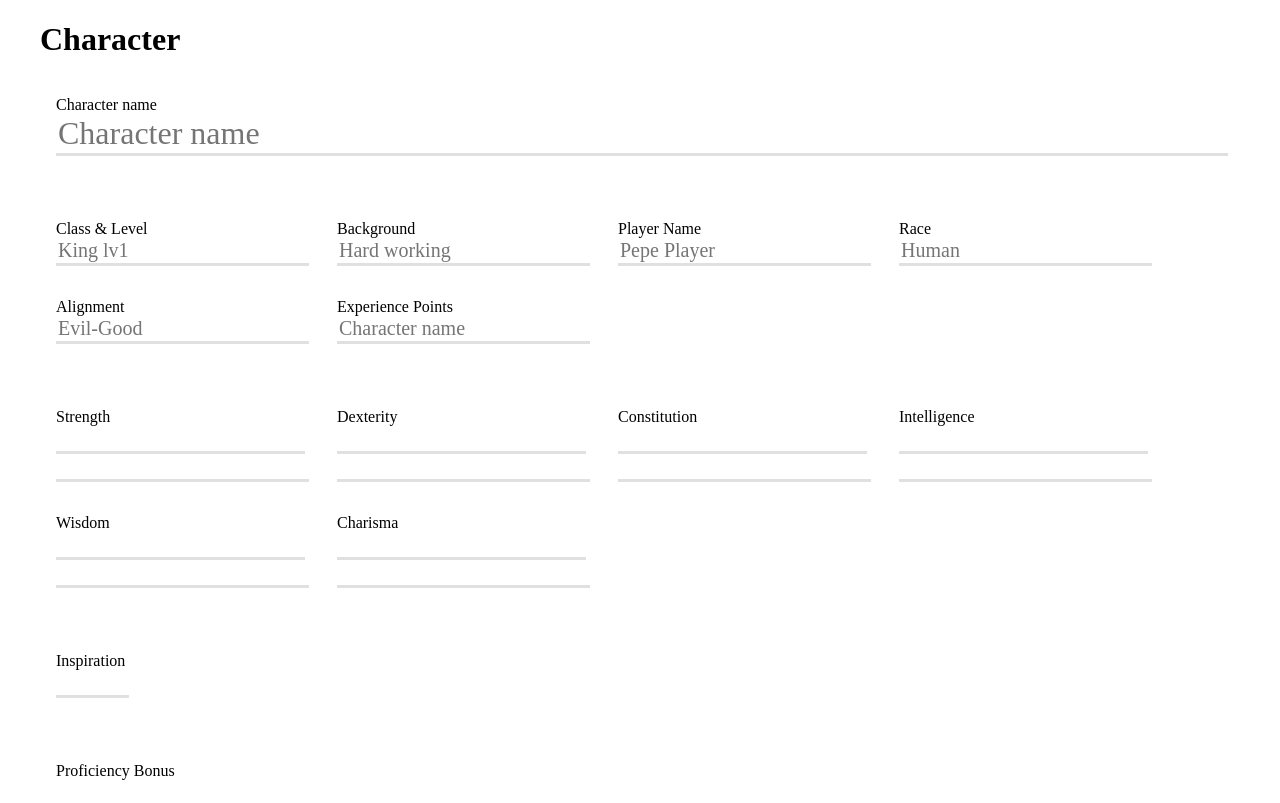
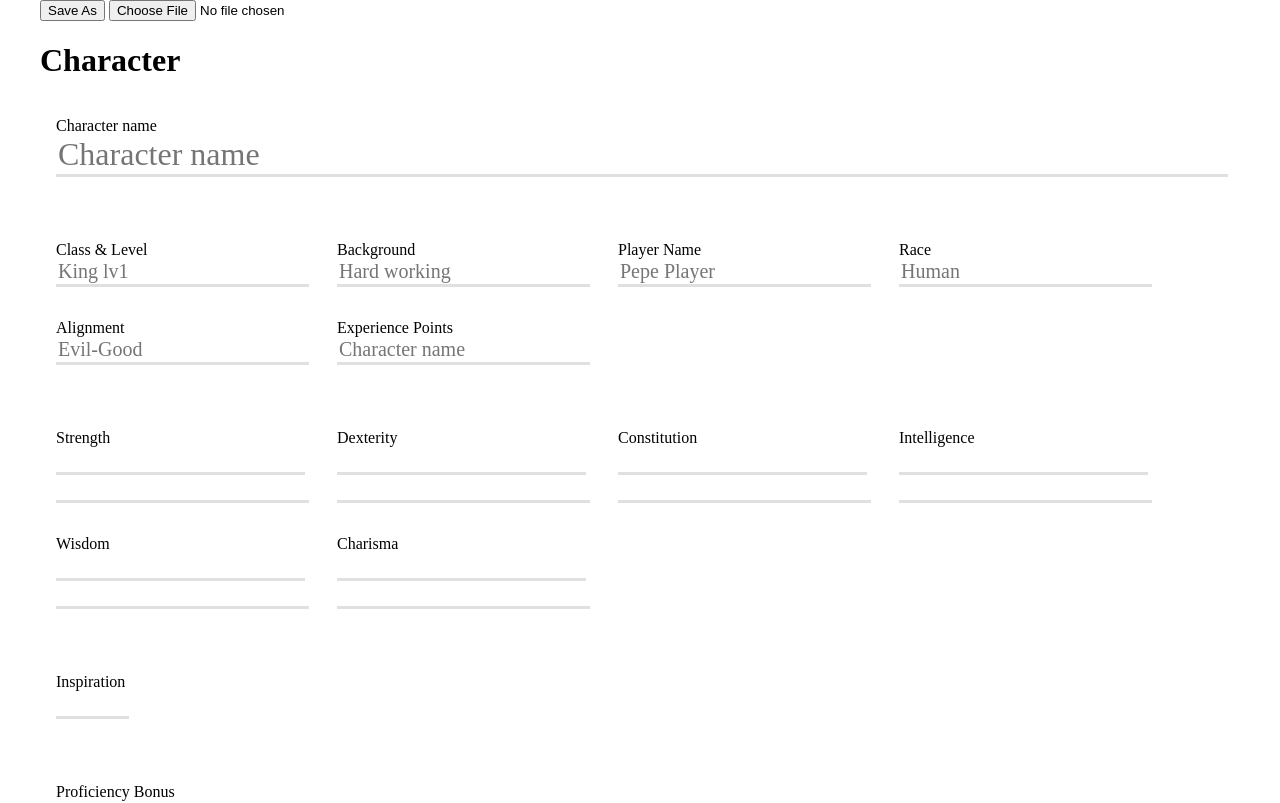
Before and after one commit to zouroboros/dnd-pad, a Svelte app: page / in a window 1280 px wide. Shown: the top 803 px of the page. Built offline with nearby package versions, Linux system fonts and the light colour scheme; a web font is replaced by a local one.

Commit message:
Implemented saving and loading of character sheets.

```diff
--- a/src/App.svelte
+++ b/src/App.svelte
@@ -27,6 +27,28 @@
 		window.localStorage.setItem('dnd-pad-character', JSON.stringify(character));
 	});
 
+	let save = function() {
+		var blob = new Blob([JSON.stringify(character)], {type: 'text/json'});
+		var url = URL.createObjectURL(blob);
+		var link = document.createElement('a');
+		link.download = (character.name ?? 'dnd-pad') + '.json'
+		link.href = url;
+		link.dispatchEvent(new MouseEvent('click'));
+	};
+
+	let open = function(event) {
+		if(event.srcElement.files.length > 0) {
+			var file = event.target.files[0];
+			const reader = new FileReader();
+			reader.onload = function(event) {
+				const json = JSON.parse(event.target.result);
+				if(json) {
+					character = json;
+				}
+			};
+			reader.readAsText(file);
+		}
+	}
 </script>
 
 <style>
@@ -35,8 +57,12 @@
 }
 </style>
 
+<header>
+	<button type="button" on:click={save}>Save As</button>
+	<input type="file" on:change={open} />
+</header>
 <main>
-	<form class="character-sheet">
+	<form class="character-sheet gothic">
 			<h1>Character</h1>
 			<div>
 				<CharacterName bind:character={character} />
--- a/src/global.scss
+++ b/src/global.scss
@@ -9,7 +9,7 @@ $border-color: rgb(224, 224, 224);
          url('../fonts/Standard Graf/standard-graf_regular.svg#standardgrafregular') format('svg');
 }
 
-* {
+.gothic * {
 	font-family: standardgrafregular;
 }
 
```
